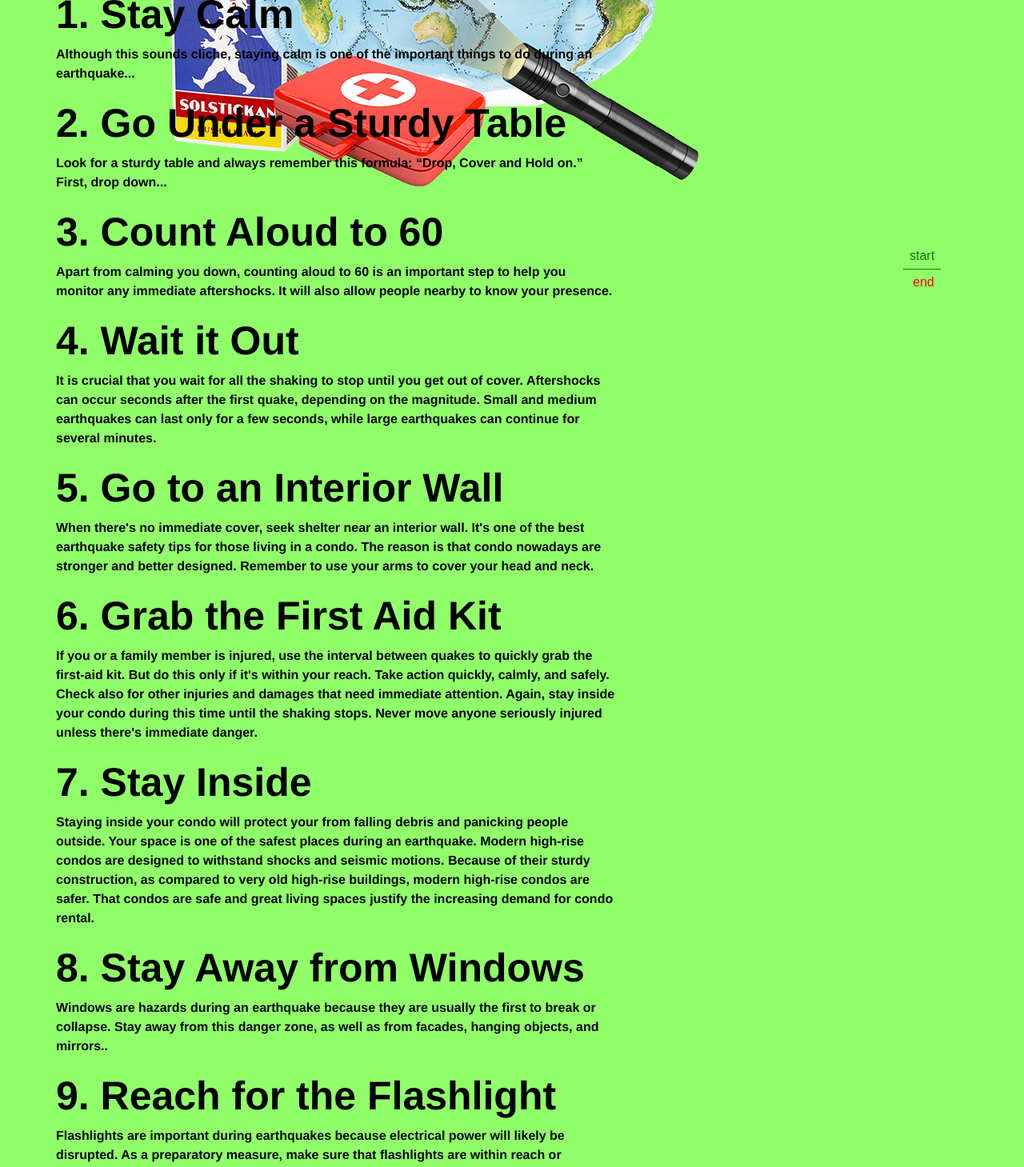
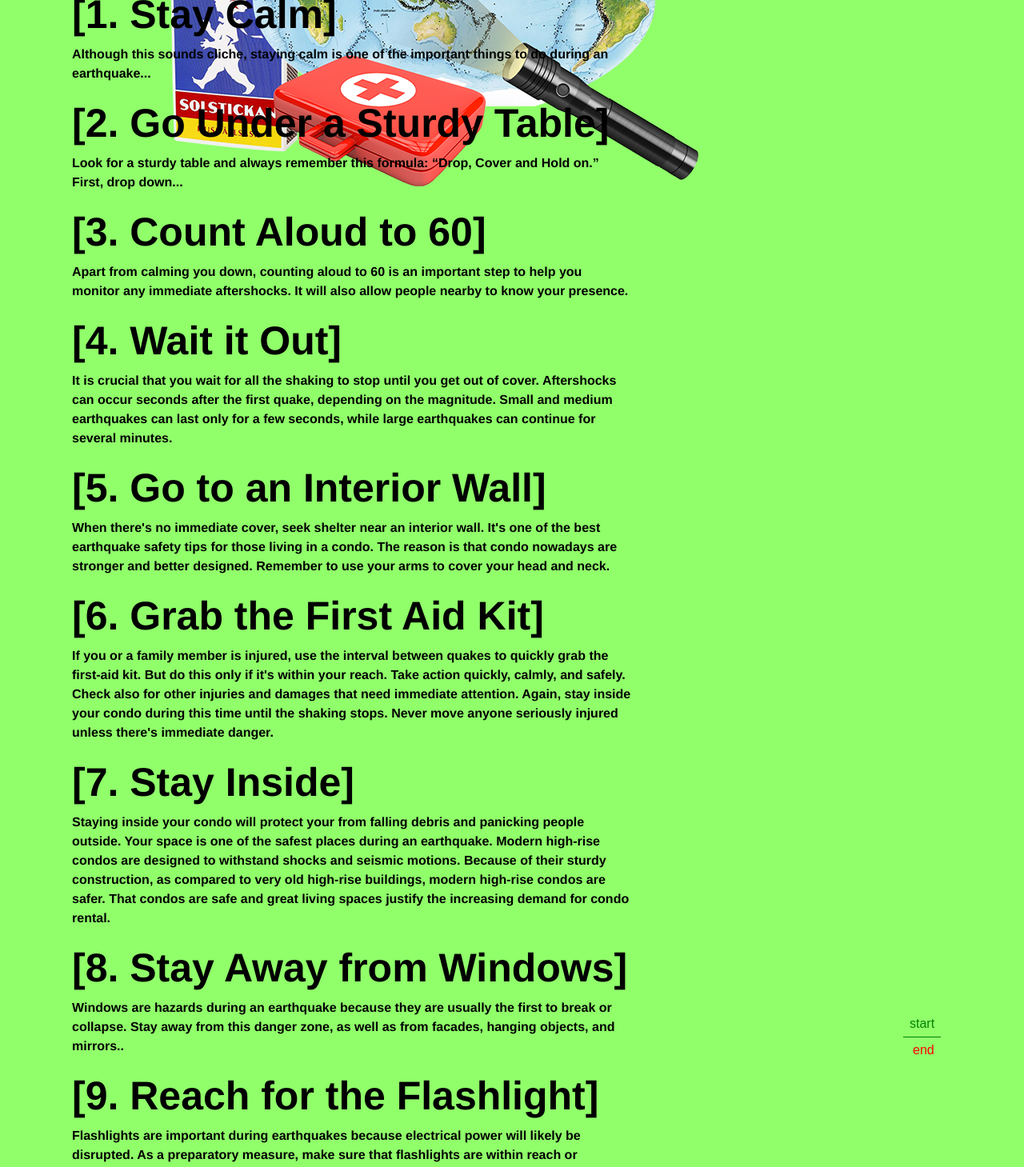
Before and after one commit to miraberglind/Mr-Prepper, a Vue app: page / in a window 1280 px wide. Shown: the part 1720-3179 px from the top of the page at 80% size. Built offline with nearby package versions, Linux system fonts and the light colour scheme.

Commit message:
responsivitet fixad

```diff
--- a/src/components/ArticleEarthquake.vue
+++ b/src/components/ArticleEarthquake.vue
@@ -6,40 +6,40 @@
     <div class="text-overlay">
       <ul class="earthquake-tips">
         <li>
-          <h2>1. Stay Calm</h2>
+          <h2>[1. Stay Calm]</h2>
           <p>Although this sounds cliche, staying calm is one of the important things to do during an earthquake...</p>
         </li>
         <li>
-          <h2>2. Go Under a Sturdy Table</h2>
+          <h2>[2. Go Under a Sturdy Table]</h2>
           <p>Look for a sturdy table and always remember this formula: “Drop, Cover and Hold on.” First, drop down...
           </p>
         </li>
         <li>
-          <h2>3. Count Aloud to 60</h2>
+          <h2>[3. Count Aloud to 60]</h2>
           <p>Apart from calming you down, counting aloud to 60 is an important step to help you monitor any immediate
             aftershocks. It will also allow people nearby to know your presence.</p>
         </li>
         <li>
-          <h2>4. Wait it Out</h2>
+          <h2>[4. Wait it Out]</h2>
           <p>It is crucial that you wait for all the shaking to stop until you get out of cover. Aftershocks can occur
             seconds after the first quake, depending on the magnitude. Small and medium earthquakes can last only for a
             few seconds, while large earthquakes can continue for several minutes.</p>
         </li>
         <li>
-          <h2>5. Go to an Interior Wall</h2>
+          <h2>[5. Go to an Interior Wall]</h2>
           <p>When there's no immediate cover, seek shelter near an interior wall. It's one of the best earthquake safety
             tips for those living in a condo. The reason is that condo nowadays are stronger and better designed.
             Remember to use your arms to cover your head and neck.</p>
         </li>
         <li>
-          <h2>6. Grab the First Aid Kit</h2>
+          <h2>[6. Grab the First Aid Kit]</h2>
           <p>If you or a family member is injured, use the interval between quakes to quickly grab the first-aid kit.
             But do this only if it's within your reach. Take action quickly, calmly, and safely. Check also for other
             injuries and damages that need immediate attention. Again, stay inside your condo during this time until the
             shaking stops. Never move anyone seriously injured unless there's immediate danger.</p>
         </li>
         <li>
-          <h2>7. Stay Inside</h2>
+          <h2>[7. Stay Inside]</h2>
           <p>Staying inside your condo will protect your from falling debris and panicking people outside. Your space is
             one of the safest places during an earthquake. Modern high-rise condos are designed to withstand shocks and
             seismic motions. Because of their sturdy construction, as compared to very old high-rise buildings, modern
@@ -47,18 +47,18 @@
             condo rental.</p>
         </li>
         <li>
-          <h2>8. Stay Away from Windows</h2>
+          <h2>[8. Stay Away from Windows]</h2>
           <p>Windows are hazards during an earthquake because they are usually the first to break or collapse. Stay away
             from this danger zone, as well as from facades, hanging objects, and mirrors..</p>
         </li>
         <li>
-          <h2>9. Reach for the Flashlight</h2>
+          <h2>[9. Reach for the Flashlight]</h2>
           <p>Flashlights are important during earthquakes because electrical power will likely be disrupted. As a
             preparatory measure, make sure that flashlights are within reach or strategically placed in your condo. Keep
             one in the drawer near your bed or the living room table to make them easily available.</p>
         </li>
         <li>
-          <h2>10. Be Alert</h2>
+          <h2>[10. Be Alert]</h2>
           <p>Many things can happen during this uncontrollable situation, but your best compass for an appropriate
             action is staying alert throughout. If using your phone is possible, text or call a family or friend that is
             out of the area. Tell them where you are and then stay off the phone to conserve battery.</p>
@@ -106,6 +106,7 @@ export default {
   /* Take up the full width of the parent */
   height: 600px;
   /* Adjust based on your content or design needs */
+
 }
 
 .matchbox {
@@ -135,6 +136,8 @@ export default {
   /* Adjust for readability */
   text-align: left;
   /* Center text horizontally */
+  padding-left: 20px;
+  padding-right: 20px;
 }
 
 .earthquake-tips {
--- a/src/components/HorizontalText.vue
+++ b/src/components/HorizontalText.vue
@@ -1,8 +1,8 @@
 <template>
   <div class="scrolling-text-container">
     <div class="scrolling-text">
-      <span> TOILET PAPER CANNED FOOD GAS STOVE </span>
-      <span> TOILET PAPER CANNED FOOD GAS STOVE </span>
+      <span> THE IMPORTANT 4 </span>
+      <span> THE IMPORTANT 4 </span>
     </div>
   </div>
 </template>
--- a/src/components/PanicMessage.vue
+++ b/src/components/PanicMessage.vue
@@ -23,4 +23,12 @@ export default {
   width: 100%;
   text-align: center;
 }
+
+/* Media query for screens that are 768px wide or smaller */
+@media (max-width: 768px) {
+  .animated-text {
+    font-size: 3rem; /* Adjusted font size for smaller screens */
+    margin-top: 60px; /* Optional: Adjust the top margin for smaller screens */
+  }
+}
 </style>
--- a/src/components/PanicText.vue
+++ b/src/components/PanicText.vue
@@ -1,5 +1,7 @@
 <template>
-        <div class="animated-text" ref="animatedText">After all, in the world of <u>Prepp-a-Porter</u>, where <i>preparation meets style</i>, panicking is about as useful as a paper umbrella in a storm. Remember, a calm prepper is a savvy prepper—navigating through chaos with the finesse of a cat <s>avoiding a bath</s></div>
+  <div class="animated-text" ref="animatedText">After all, in the world of <u>Prepp-a-Porter</u>, where <i>preparation
+      meets style</i>, panicking is about as useful as a paper umbrella in a storm. Remember, a calm prepper is a savvy
+    prepper—navigating through chaos with the finesse of a cat <s>avoiding a bath</s></div>
 </template>
 
 <script>
@@ -22,4 +24,14 @@
   width: 100%;
   text-align: center;
 }
+
+/* Media query for screens that are 768px wide or smaller */
+@media (max-width: 768px) {
+  .animated-text {
+    font-size: 2rem;
+    /* Adjusted font size for smaller screens */
+    padding-left: 20px;
+    padding-right: 20px;
+  }
+}
 </style>
--- a/src/views/HomeView.vue
+++ b/src/views/HomeView.vue
@@ -4,25 +4,23 @@
     <PanicMessage />
     <PanicText />
 
-
-    <div style="height: 30vh"></div>
+    <div class="spacer medium"></div>
     <ArticleEarthquake />
-    <div style="height: 10vh"></div>
+    <div class="spacer large"></div>
     <PointingHands />
-    <div style="height: 20vh"></div>
+    <div class="spacer small"></div>
     <ColorChangeStar />
-    <div style="height: 5vh"></div>
+    <div class="spacer tiny"></div>
     <ScrollingText />
-    <div style="height: 5vh"></div>
+    <div class="spacer tiny"></div>
     <HorizontalText />
-    <div style="height: 10vh"></div>
+    <div class="spacer small"></div>
     <SpinningObjects />
-    <div style="height: 40vh"></div>
+    <div class="spacer extra-large"></div>
   </div>
 </template>
 
 <script>
-// import SpinningLogo from '@/components/SpinningLogo.vue'
 import PanicText from '@/components/PanicText.vue'
 import PanicMessage from '@/components/PanicMessage.vue'
 import ArticleEarthquake from '@/components/ArticleEarthquake.vue'
@@ -48,9 +46,26 @@ export default {
 
 <style scoped>
 .home {
-  overflow-x: hidden;
-  /* Förhindrar horisontellt scrollande */
+  overflow-x: hidden; /* Prevents horizontal scrolling */
 }
 
-/* Övriga stilar för din HomeView-komponent */
+/* Base spacer sizes */
+.spacer {
+  width: 100%;
+}
+.spacer.tiny { height: 5vh; }
+.spacer.small { height: 20vh; }
+.spacer.medium { height: 30vh; }
+.spacer.large { height: 130vh; }
+.spacer.extra-large { height: 40vh; }
+
+/* Media query for screens smaller than 768px */
+@media (max-width: 768px) {
+  .spacer.tiny { height: 5vh; }
+  .spacer.small { height: 20vh; }
+  .spacer.medium { height: 30vh; }
+  .spacer.large { height: 130vh; }
+  .spacer.extra-large { height: 40vh; }
+  /* Add additional responsive styles as needed */
+}
 </style>
```
Lines whose indentation alone changed are shown as unchanged.
